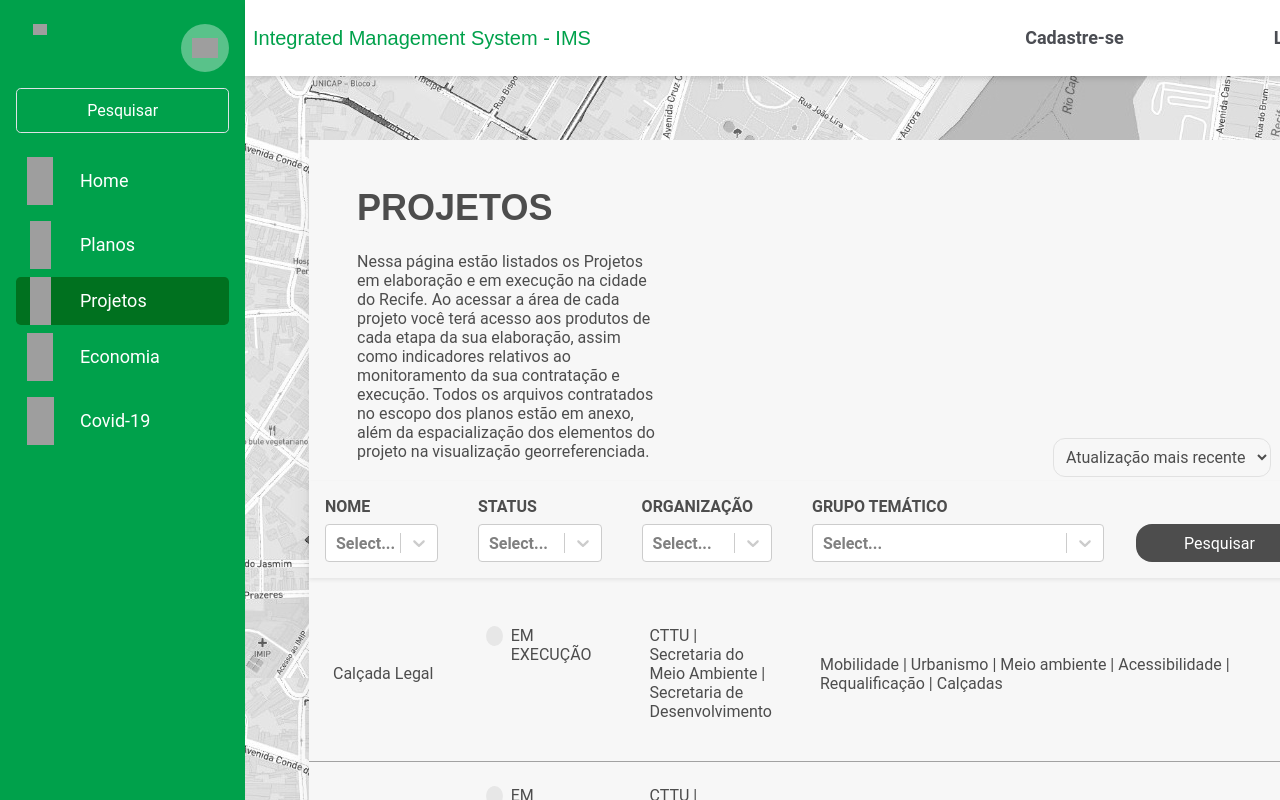
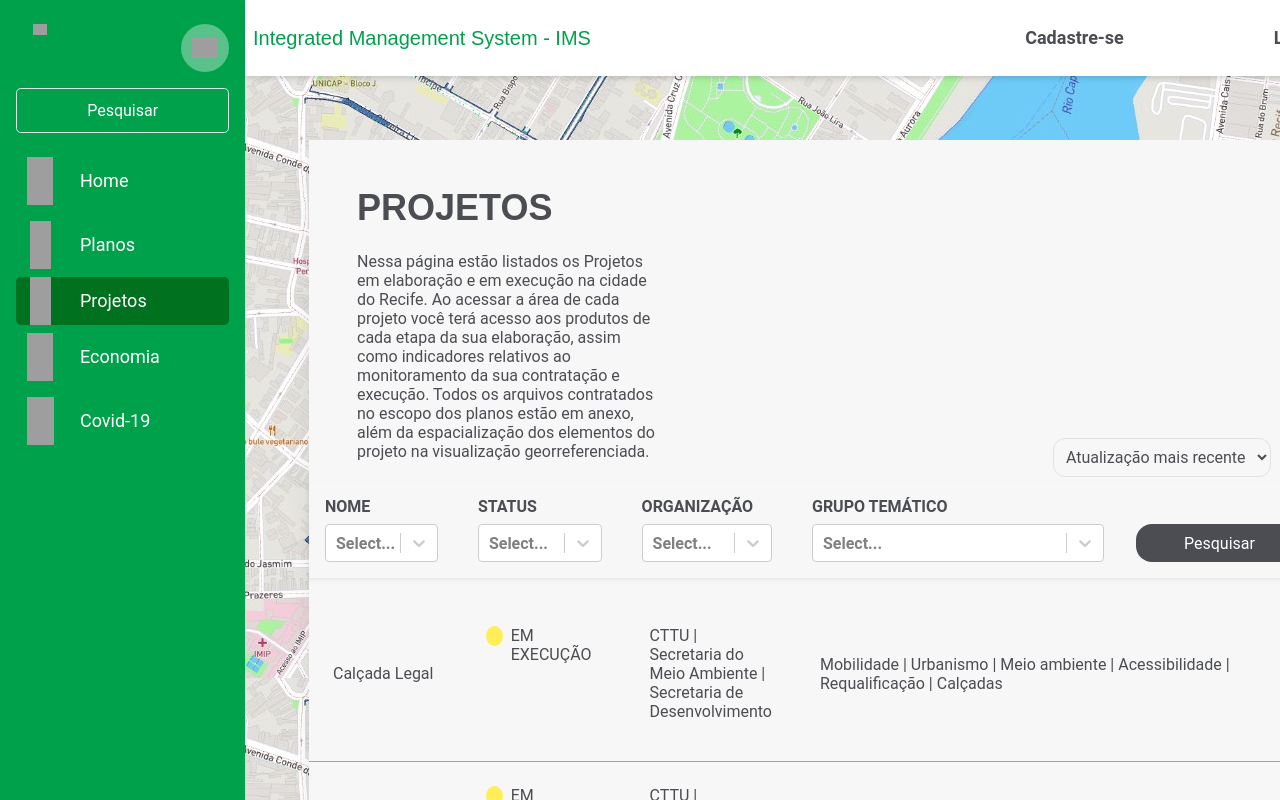
Before and after one commit to IMS-Recife/IMS-Frontend, a Next.js app: page /projetos in a window 1280 px wide. Shown: the top 800 px of the page. Built offline with nearby package versions, Linux system fonts and the light colour scheme; no server answers; grey boxes are pictures that could not be loaded.

Commit message:
Remove grayscale in the projetos page

```diff
--- a/src/pages/projetos/index.js
+++ b/src/pages/projetos/index.js
@@ -34,7 +34,6 @@ const Projects = () => {
         style={{
           backgroundImage: `url("/mapaims.jpeg")`,
           minHeight: "calc(100vh - 136px)",
-          filter: "grayscale(100%)",
         }}
       >
         <div className="bg-primary-gray shadow-xl min-h-full m-16">
```
